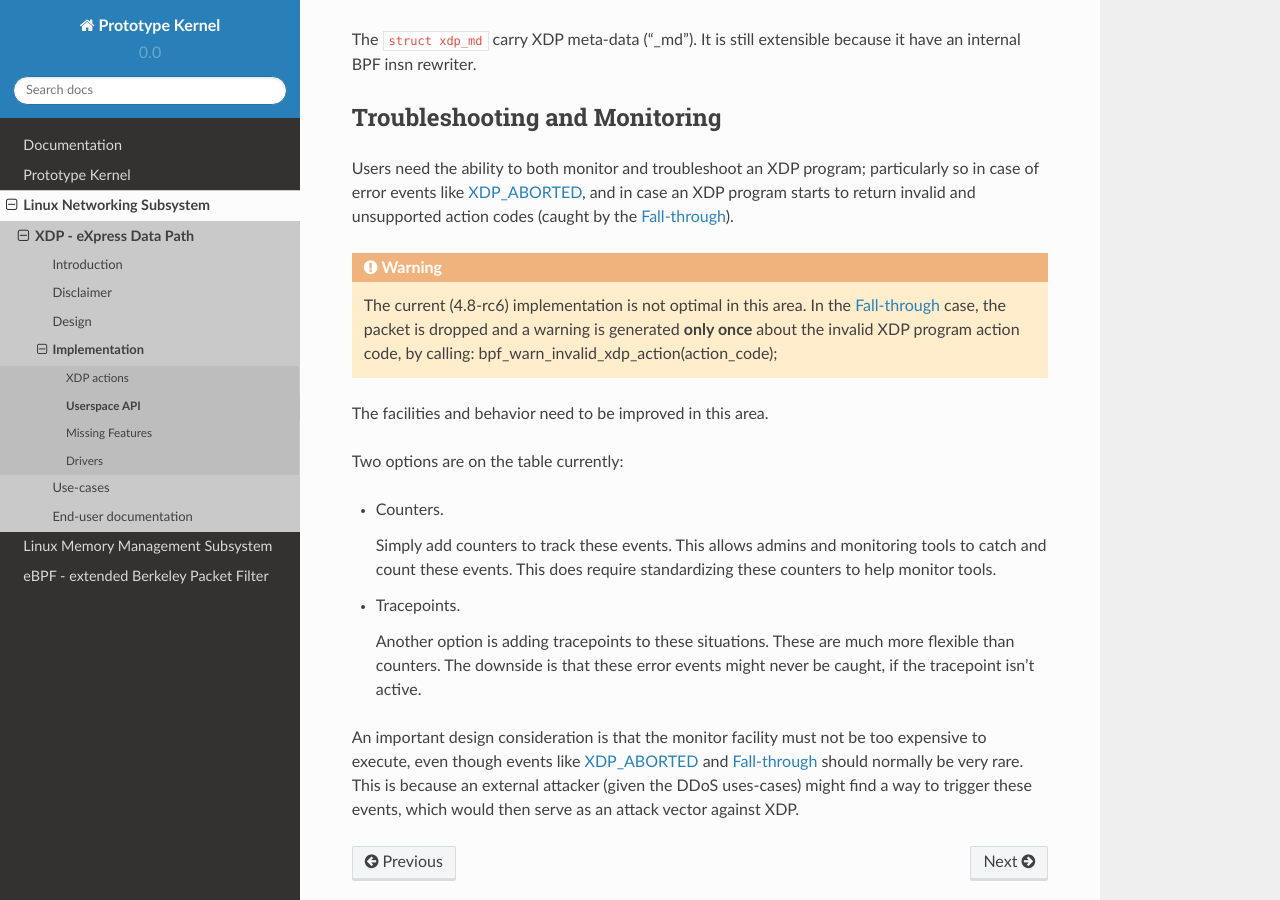
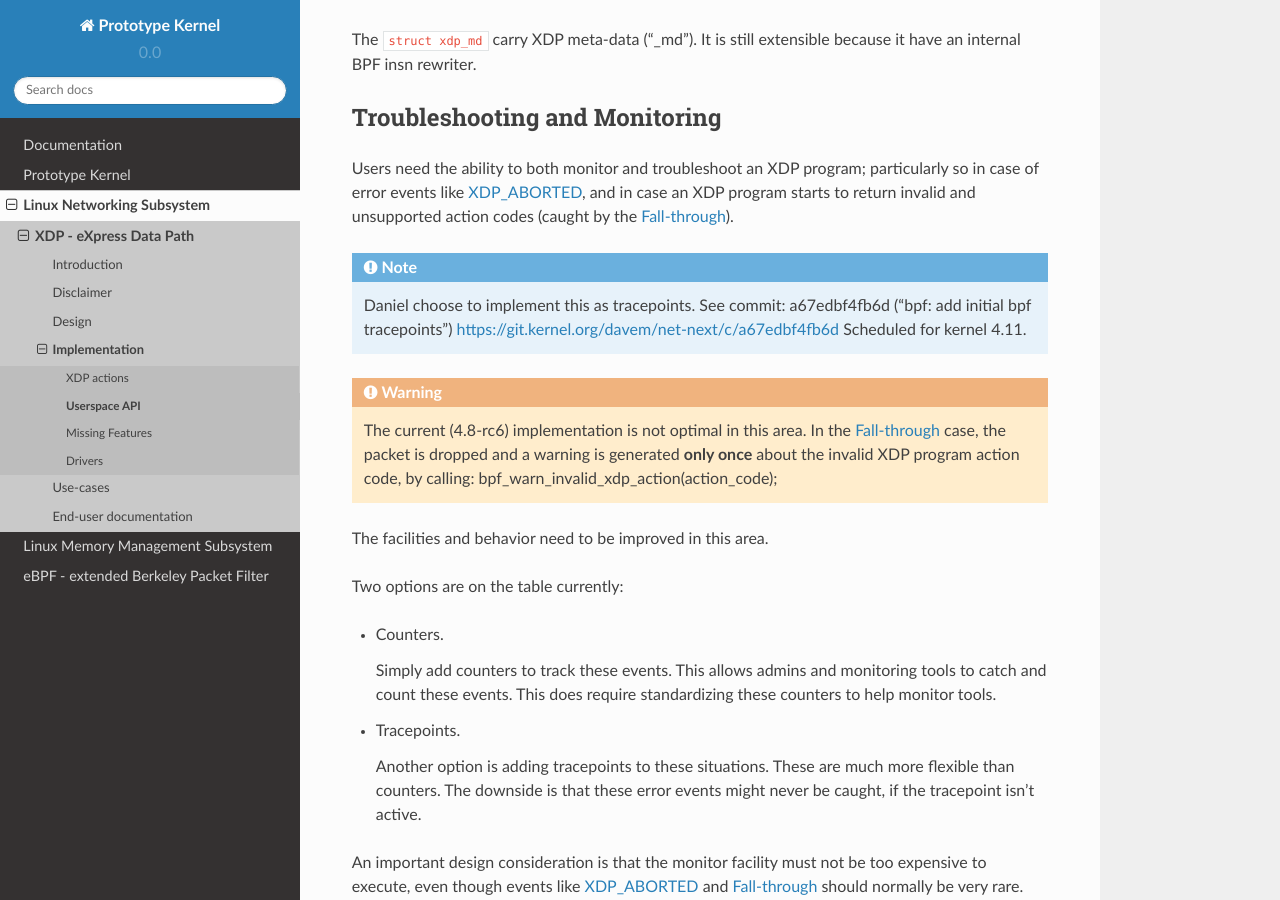
Before and after one commit to netoptimizer/prototype-kernel, a Sphinx documentation site: the page built from kernel/Documentation/networking/XDP/implementation/userspace_api.rst, in a window 1280 px wide and 900 px high, scrolled down 1217 px. Built offline with Sphinx 7.4.7 and the Read the Docs theme 2.0.0, drawn with Linux system fonts in a browser that asks for light colours.

Commit message:
doc: XDP add note about tracepoints comming to XDP and eBPF
TODO rewrite the section.

```diff
--- a/kernel/Documentation/networking/XDP/implementation/userspace_api.rst
+++ b/kernel/Documentation/networking/XDP/implementation/userspace_api.rst
@@ -95,6 +95,11 @@ program; particularly so in case of error events like :ref:`XDP_ABORTED`,
 and in case an XDP program starts to return invalid and unsupported
 action codes (caught by the :ref:`action fall-through`).
 
+.. Note:: Daniel choose to implement this as tracepoints.
+   See commit: a67edbf4fb6d ("bpf: add initial bpf tracepoints")
+   https://git.kernel.org/davem/net-next/c/a67edbf4fb6d
+   Scheduled for kernel 4.11.
+
 .. Warning::
 
    The current (4.8-rc6) implementation is not optimal in this area.
```
